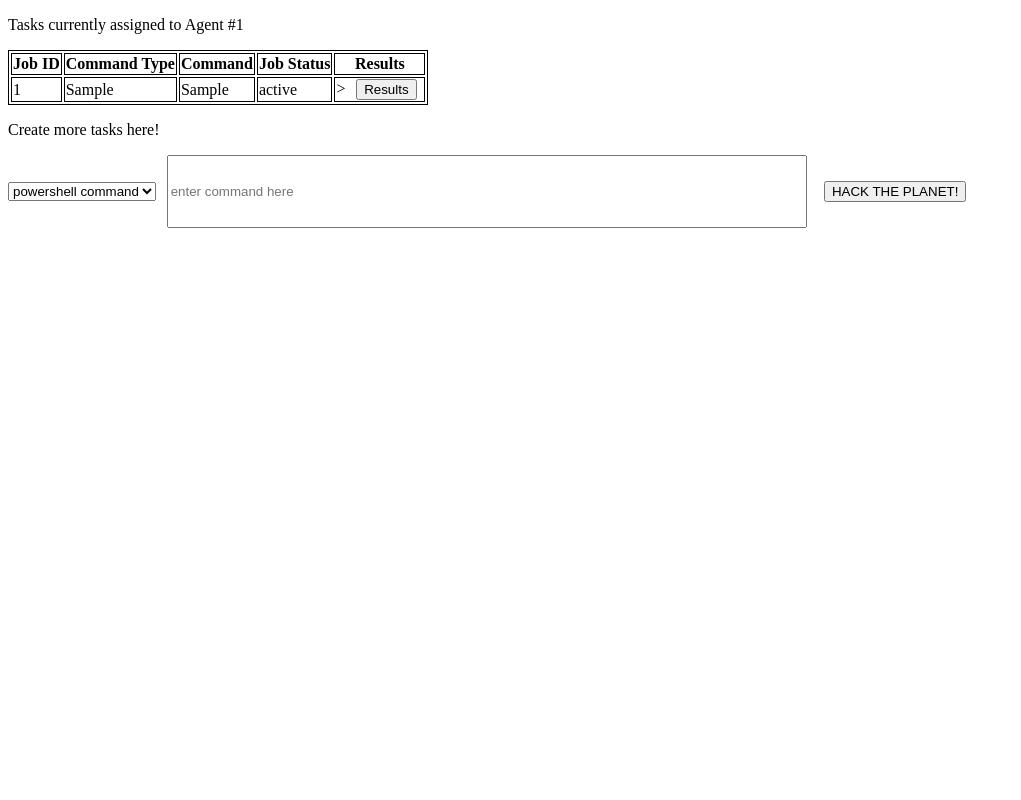
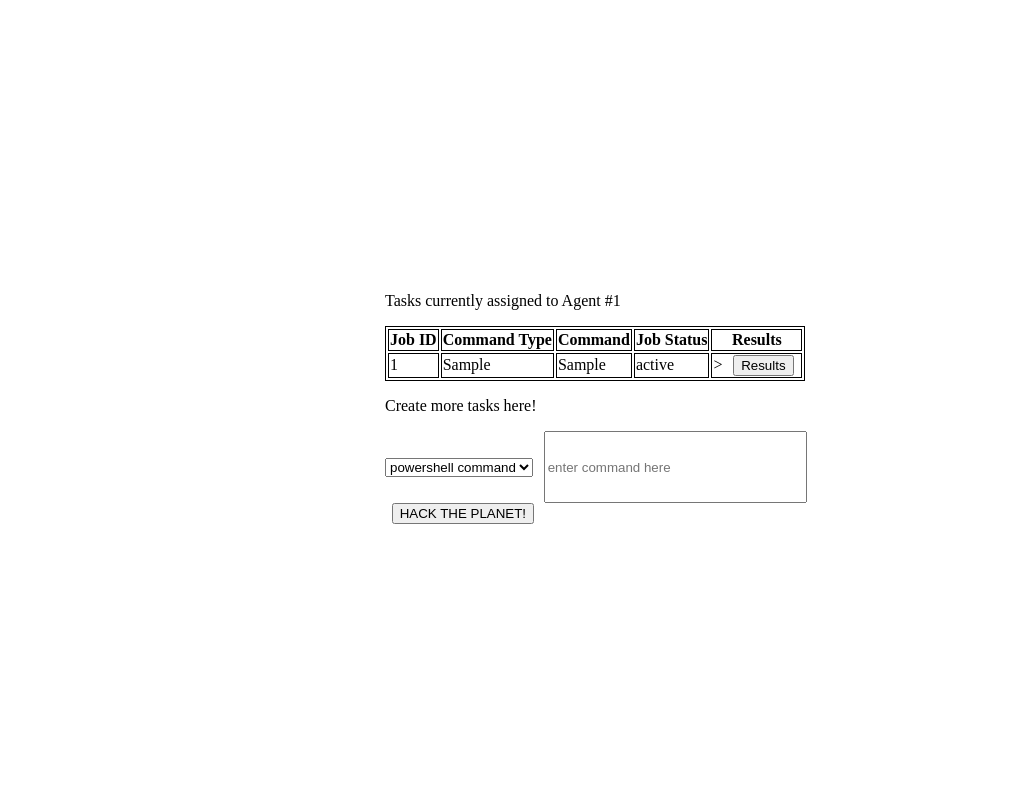
Before and after one commit to Waynel65/C2_Engineering_Project, a Flask app: template templates/operation.html in a window 1280 px wide. Shown: the whole page, without its empty margins (0-1021 px from the left). Run offline with Flask 2, Linux system fonts and the light colour scheme; tables that the repository leaves empty hold one stand-in row (values such as "Sample post"); the template is opened without the code that fills it: values that come from a table or form of the project are taken from there, most other values are stand-ins (such as "Sample title", 1, 10 or a date in 2020).

Commit message:
added css template

```diff
--- a/templates/login.html
+++ b/templates/login.html
@@ -1,6 +1,10 @@
 <!DOCTYPE html>
 <html lang="en">
     <head>
+        <link rel="stylesheet" href="style/login.css">
+        <link rel="preconnect" href="https://fonts.googleapis.com">
+        <link rel="preconnect" href="https://fonts.gstatic.com" crossorigin>
+        <link href="https://fonts.googleapis.com/css2?family=Roboto+Mono&display=swap" rel="stylesheet">
         <meta charset="UTF-8">
         <title>Home Page</title>
     </head>
--- a/templates/operation.html
+++ b/templates/operation.html
@@ -1,6 +1,7 @@
 <!DOCTYPE html>
 <html lang="en">
     <head>
+        <link rel="stylesheet" href="style/login.css">
         <meta charset="UTF-8">
         <title>Operation</title>
     </head>
--- /dev/null
+++ b/templates/style/login.css
@@ -0,0 +1,13 @@
+html, body {
+    height: 100%;
+}
+
+html {
+    display: table;
+    margin: auto;
+}
+
+body {
+    display: table-cell;
+    vertical-align: middle;
+}
```
